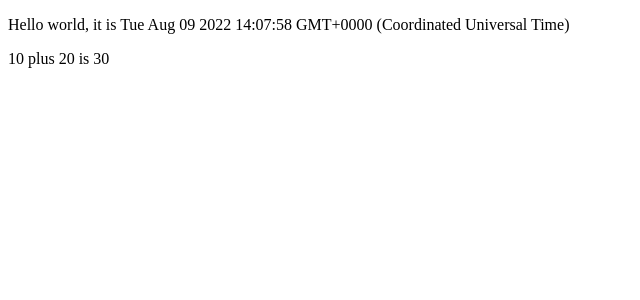
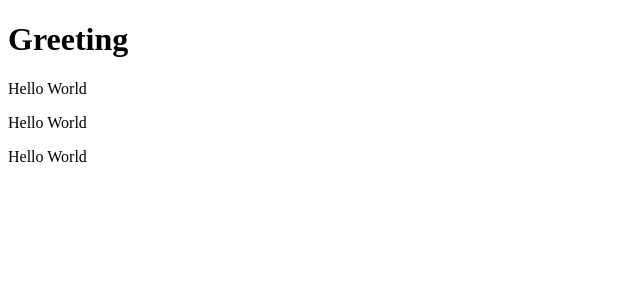
Before and after one commit to webbuyrich/fullstackopen, a React (Create React App) app in the folder part1/: page / in a window 1280 px wide. Shown: the top 300 px of the page, without its empty margins (0-640 px from the left). Built offline with nearby package versions, Linux system fonts and the light colour scheme.

Commit message:
render component inside component

```diff
--- a/part1/src/App.js
+++ b/part1/src/App.js
@@ -1,17 +1,21 @@
-
-/* render dynamic content inside component */
-const App = () => {
-  const now = new Date()
-  const a   = 10
-  const b   = 20
-
-  console.log('Hello from component')
+const Hello = () =>{
   return(
     <div>
-      <p>Hello world, it is {now.toString()}</p>
-      <p>
-        {a} plus {b} is {a + b}
-      </p>
+      <p>Hello World</p>
+    </div>
+  )
+}
+
+/* render multiple components inside a component */
+const App = () => {
+
+  return(
+    <div>
+      <h1>Greeting</h1>
+      {/* render the Hello component inside the App component */}
+      <Hello />
+      <Hello />
+      <Hello />
     </div>
   )
 }
```
